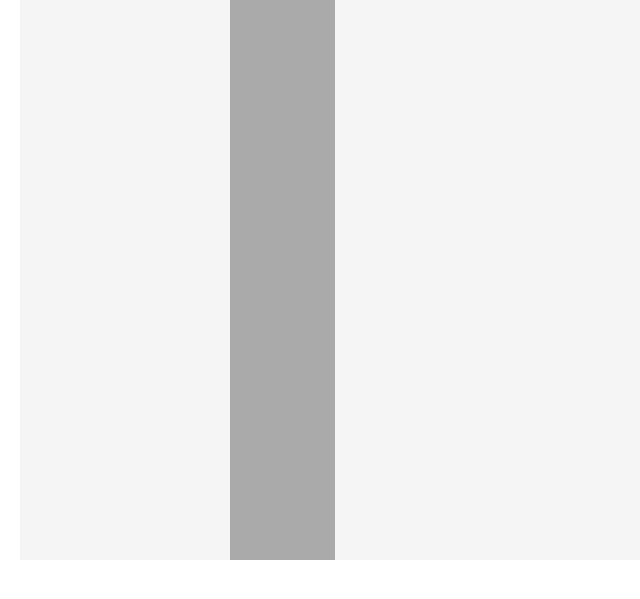
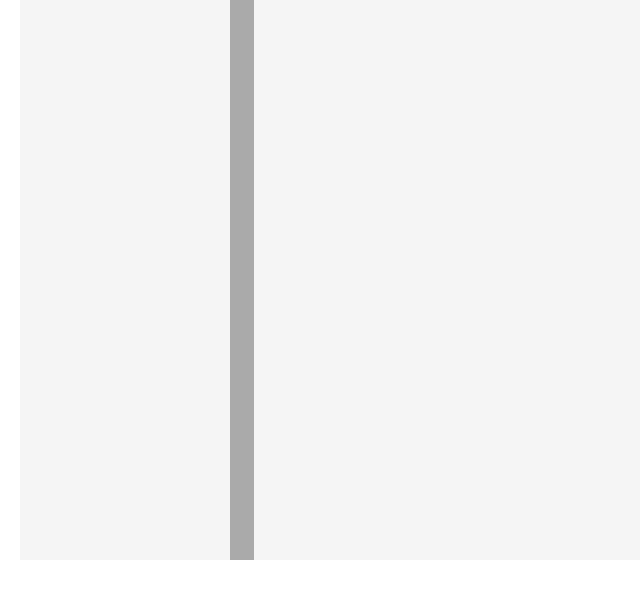
Before and after one commit to jcarter62/sentryx-phantom-flows, a FastAPI app: page /home/ in a window 1280 px wide. Shown: the part 179-778 px from the top of the page, without its empty margins (0-640 px from the left). Run offline with FastAPI, Linux system fonts and the light colour scheme; data that the repository does not hold is empty; some libraries are stand-ins or nearby versions.

Commit message:
Highlighted select meter when displaying meter details Changed separator column to be thinner Add footer div to display number of filtered meters

```diff
--- a/templates/home.html
+++ b/templates/home.html
@@ -42,8 +42,13 @@
         .meter_row {
             border: 1px solid #444;
         }
+        .meter_row_selected {
+            background-color: #444;
+            color: white;
+        }
         .separator {
             background-color: #AAA;
+            width: 1%; /* Adjust the width as needed */
         }
         #meter_list {
             background-color: whitesmoke;
@@ -67,6 +72,16 @@
         body {
             padding-left: 20px; /* Adjust the padding as needed */
         }
+        #readings_table_header {
+            padding-left: 20px;
+            padding-right: 20px;
+        }
+        #readings_table {
+            padding-left: 20px;
+            padding-right: 20px;
+        }
+
+
     </style>
 </head>
 <body onload="restoreFilter()">
@@ -122,13 +137,18 @@
                 </div>
                 {% endfor %}
             </div>
-        <div class="col-sm-1 separator">
+            <div class="separator">
                 &nbsp;
             </div>
             <div class="col-8">
                 <div class="row">
                     <div class="col-10" id="readings_table_header"></div>
                     <div class="col-10" id="readings_table"></div>
+                </div>
+            </div>
+        </div>
+        <div class="row" id="footerDiv" >
+            <div class="col-2" id="meterCount" style="display: none;"></div>
         </div>
     </div>
 </div>
@@ -152,17 +172,33 @@
         }
 
         const filterValue = document.getElementById('filter').value.toLowerCase();
-        const meters = document.querySelectorAll('#meter_list div');
+        const meters = Array.from(document.getElementsByClassName('meter_row')); // Convert NodeList to array
+        let meterCount = 0;
 
         meters.forEach(meter => {
-            const meterText = meter.textContent.toLowerCase();
+            let meterText = meter.textContent.toLowerCase();
+            meterText = meterText.trim();
             if (meterText.includes(filterValue)) {
                 meter.style.display = '';
                 hide_icons(meter.innerText);
+                meterCount++;
             } else {
                 meter.style.display = 'none';
             }
         });
+
+        let meterCountElement = document.getElementById('meterCount');
+        if (meterCount >= 0) {
+            let txt = 'meters';
+            if (meterCount === 1) {
+                txt = 'meter';
+            }
+            meterCountElement.style.display = 'block';
+            meterCountElement.innerText = `${meterCount} ${txt}`;
+        } else {
+            meterCountElement.style.display = 'none';
+        }
+
     }
 
     function saveFilter() {
@@ -179,7 +215,7 @@
     }
 
     async function checkPhantomFlows() {
-        let meters = document.getElementsByClassName('individual-meter');
+        let meters = document.getElementsByClassName('meter_row');
 
         // remove duplicates
         meters = Array.from(new Set(meters));
@@ -248,8 +284,10 @@
             // clear all background colors
             meters.forEach(meter => {
                 meter.style.backgroundColor = '';
+                meter.classList.remove('meter_row_selected');
             });
             let id = document.getElementById(meterId);
+            id.classList.add('meter_row_selected');
         }
 
         showProgress();
@@ -265,7 +303,7 @@
 
         let mtrid = "'" + meterId + "'";
         let header_txt = '';
-        header_txt += '<div class="row" >';
+        header_txt += '<div class="row detail_header" >';
         header_txt += '<div class=col-10><h2>Well Details : ' + meterId + '</h2></div>';
         header_txt += `<div class=col-2 id="download_data" onclick="downloadCSV(${mtrid});">`
                       + `<img src="/static/microsoft-excel.png" height=30px width=30px /></div>`;
@@ -278,7 +316,7 @@
         header_txt += '<div class="col-2 data-header">Phantom</div>'
         header_txt += '</div>';
 
-        let table = '';
+        let table = '<div class="detail_body">';
         globalReadings.forEach(reading => {
             table += '<div class="row table-row">';
             table += `<div class="col-3 data-item">${reading.curr_date}</div>`;
@@ -288,7 +326,8 @@
             table += `<div class="col-2 data-item">${reading.phantom}</div>`;
             table += '</div>';
         });
-        table += '</div>';
+        table += '</div> <!-- rows -->';
+        table += '</div> <!-- detail_body -->';
 
         // sleep for about 1/2 second to allow the progress icon to show.
         await new Promise(r => setTimeout(r, 500));
```
Lines whose indentation alone changed are shown as unchanged.
